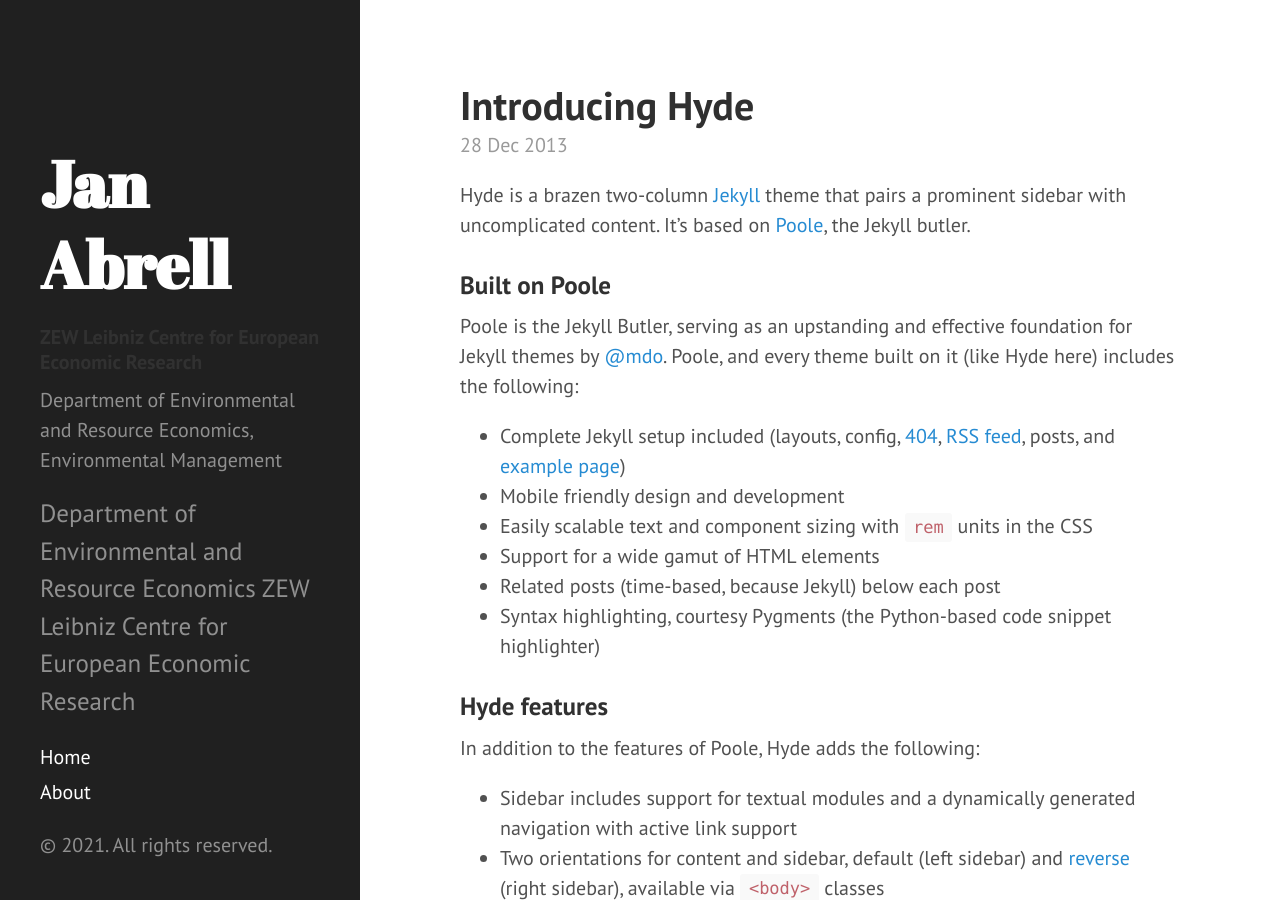
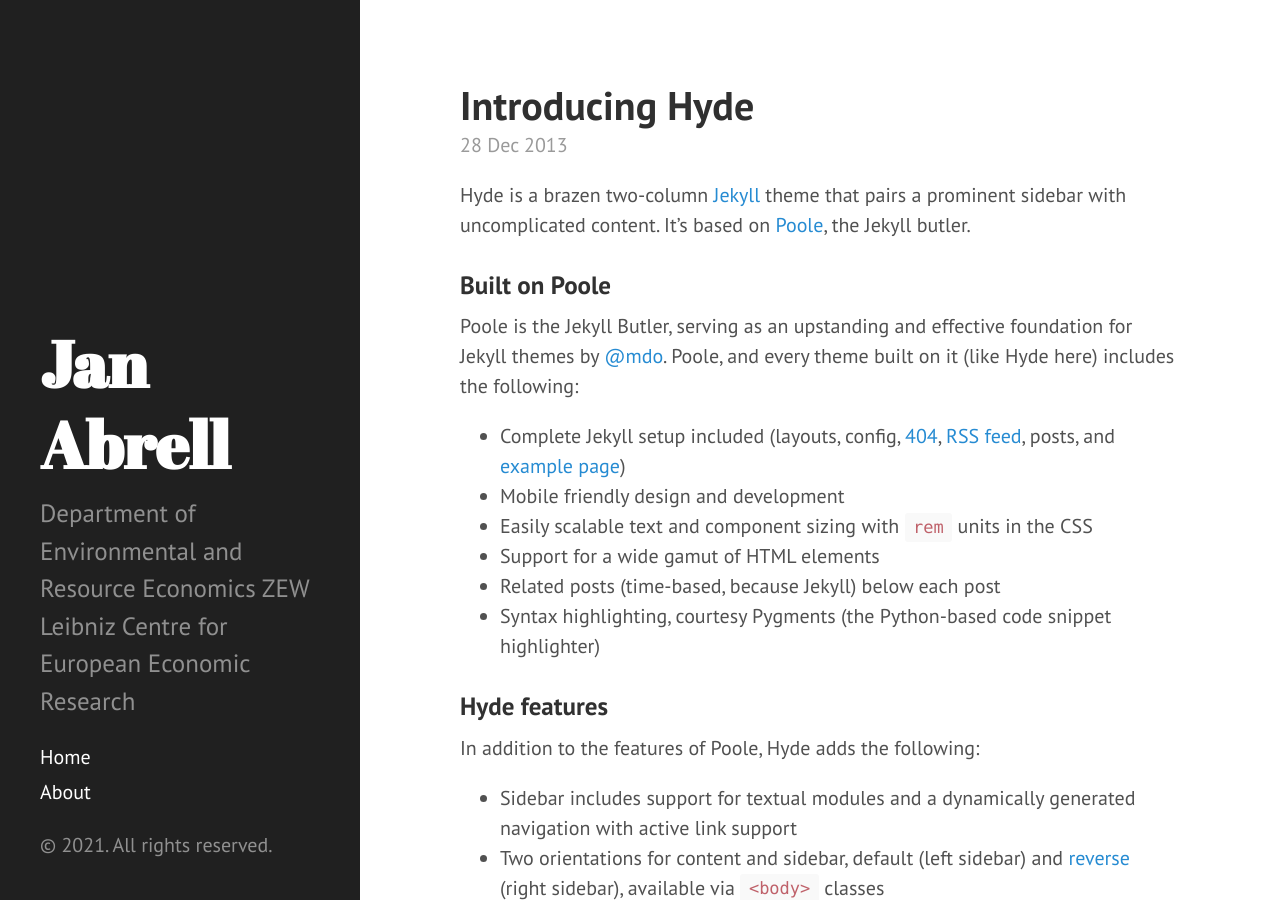
Before and after one commit to jabrell/jabrell.github.io, a Jekyll site: the page built from index.html, in a window 1280 px wide and 900 px high. Built offline with Jekyll 4.4.1, drawn with Linux system fonts in a browser that asks for light colours; the list of posts is cut into pages by our own code.

Commit message:
Update sidebar.html

```diff
--- a/_includes/sidebar.html
+++ b/_includes/sidebar.html
@@ -6,9 +6,6 @@
           {{ site.title }}
         </a>
       </h1>
-      <h5>ZEW Leibniz Centre for European Economic Research</h5>
-      <p>Department of Environmental and Resource Economics, Environmental Management</p>
-
       <p class="lead">{{ site.description }}</p>
     </div>
 
```
